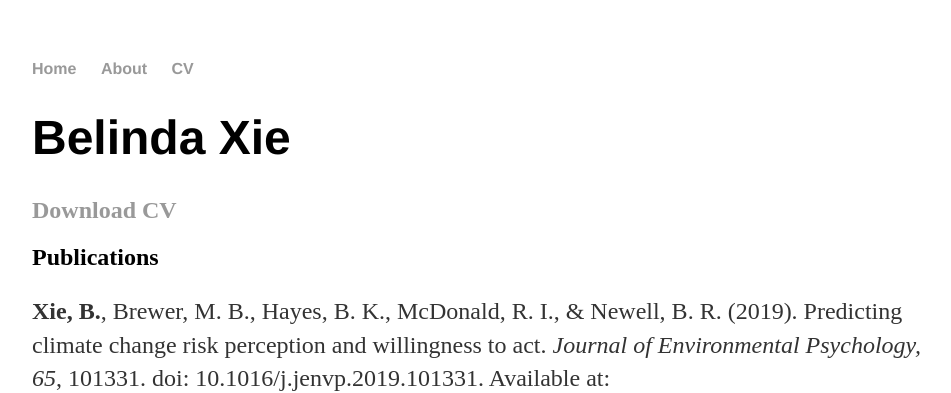
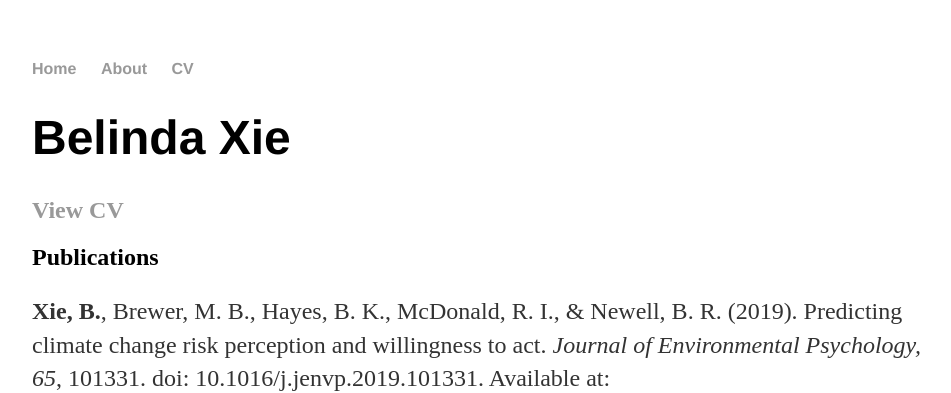
Before and after one commit to belindaxie/belindaxie.github.io, a Jekyll site: the page built from cv/index.html, in a window 1280 px wide. Shown: the top 393 px of the page, without its empty margins (160-1111 px from the left). Built offline with Jekyll 4.4.1, drawn with Linux system fonts in a browser that asks for light colours.

Commit message:
Update index.html

```diff
--- a/cv/index.html
+++ b/cv/index.html
@@ -13,7 +13,7 @@ title: CV of Belinda Xie
 		<span class="obfuscate">belinda.xie@unsw.edu.au</span>
 		</address> -->
 
-<a href="/cv/CV.pdf" class="download" title="Download CV as PDF"><h2>Download CV</h2></a>
+<a href="/cv/CV.pdf" class="download" title="Download CV as PDF"><h2>View CV</h2></a>
 
 
 	<h2>Publications</h2>
```
